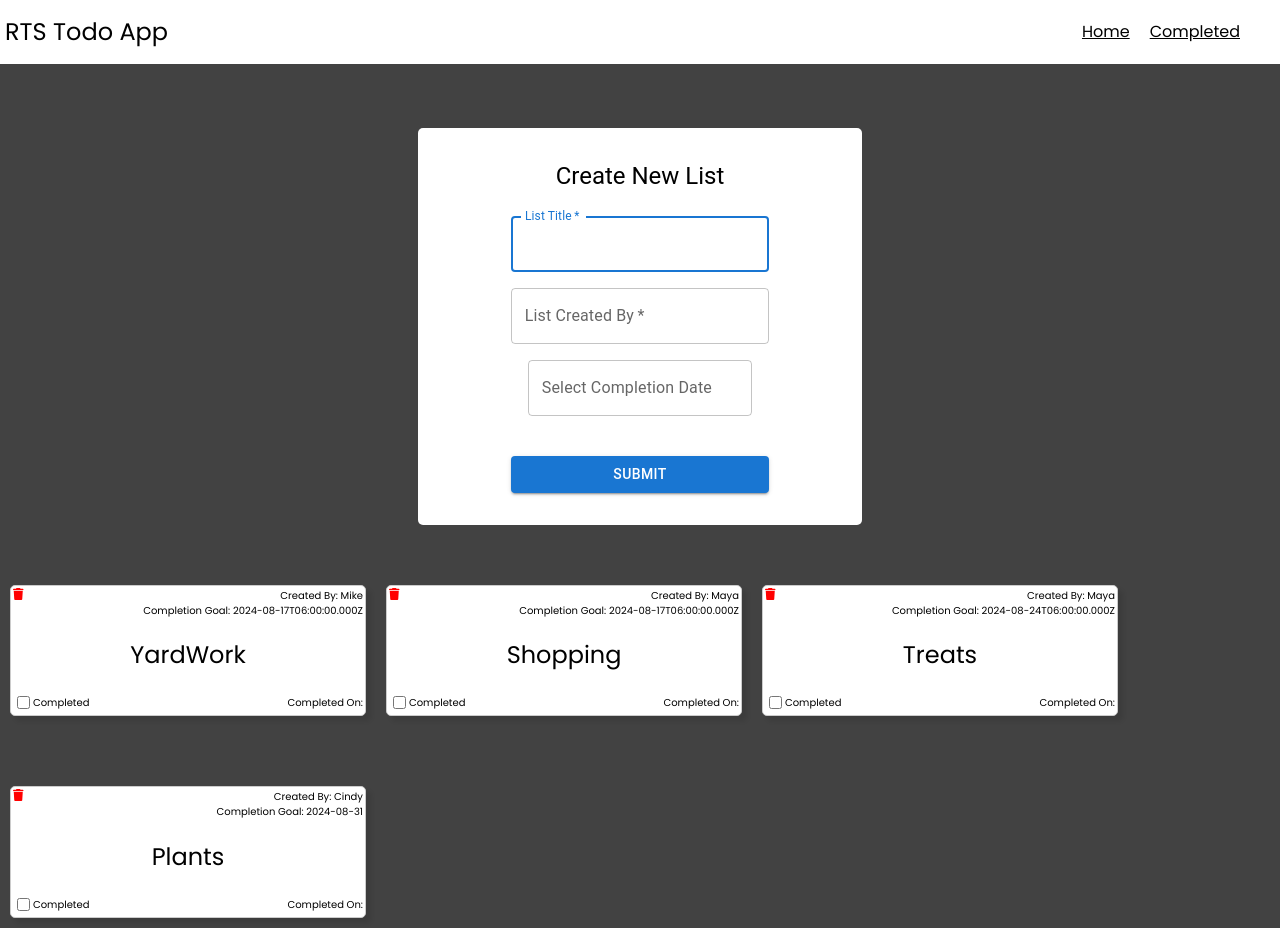
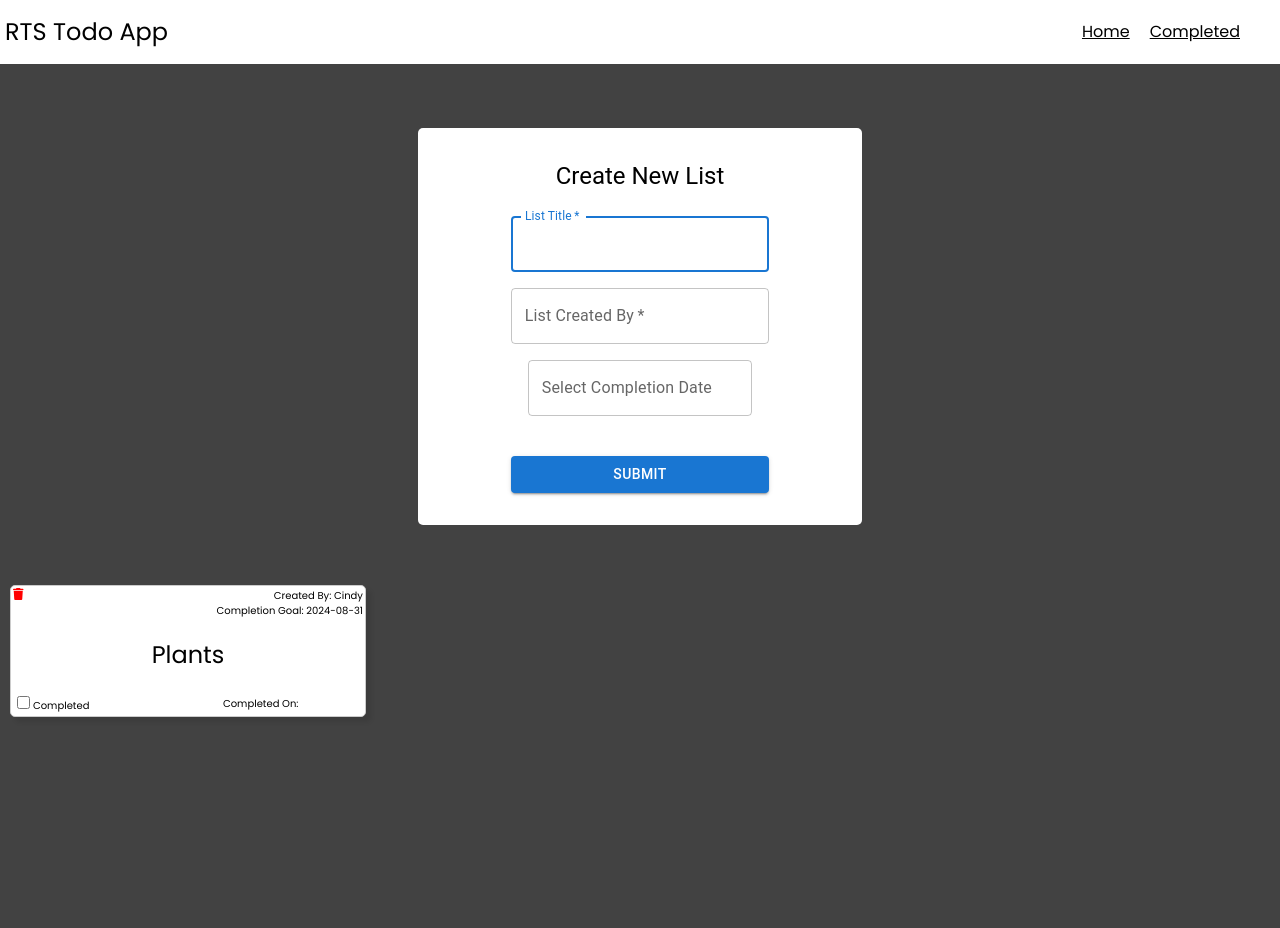
Before and after one commit to michaeladilulo/RTS-Todo-App, a React (Vite) app: page / in a window 1280 px wide. After the commit the page ends 800 px from the top, so only its background shows below. Built offline with nearby package versions, Linux system fonts and the light colour scheme; data requests are answered from the project's data file.

Commit message:
Small Editing Changes and Database changes

```diff
--- a/data/db.json
+++ b/data/db.json
@@ -1,26 +1,5 @@
 {
   "list": [
-    {
-      "id": "d358",
-      "title": "YardWork",
-      "createdBy": "Mike",
-      "completionGoal": "2024-08-17T06:00:00.000Z",
-      "completed": false
-    },
-    {
-      "id": "5760",
-      "title": "Shopping",
-      "createdBy": "Maya",
-      "completionGoal": "2024-08-17T06:00:00.000Z",
-      "completed": false
-    },
-    {
-      "id": "8f08",
-      "title": "Treats",
-      "createdBy": "Maya",
-      "completionGoal": "2024-08-24T06:00:00.000Z",
-      "completed": false
-    },
     {
       "id": "082b",
       "title": "Plants",
--- a/src/Components/ListCard/ListCard.css
+++ b/src/Components/ListCard/ListCard.css
@@ -57,6 +57,9 @@
 }
 
 .card-checkbox {
-    display: flex;
-    align-items: center;
+    display: table;
 }
+
+.list-completed-on-data {
+    margin-left: -140px;
+}
--- a/src/Components/ListCard/ListCard.tsx
+++ b/src/Components/ListCard/ListCard.tsx
@@ -38,7 +38,7 @@ const ListCard:FC<CardProps> = ({createdBy, completionGoal, title, completedOn})
         <input type ='checkbox' className='list-checkbox' onChange={handleChange}/> <span className='list-completed'>Completed</span>
         </span>
         <span>
-          <span>Completed On: {completedOn} {listComplete && completionDate ? completionDate : null}</span>
+          <span className='list-completed-on-data'>Completed On: {completedOn} {listComplete && completionDate ? completionDate : null}</span>
         </span>
       </div>
       </div>
```
